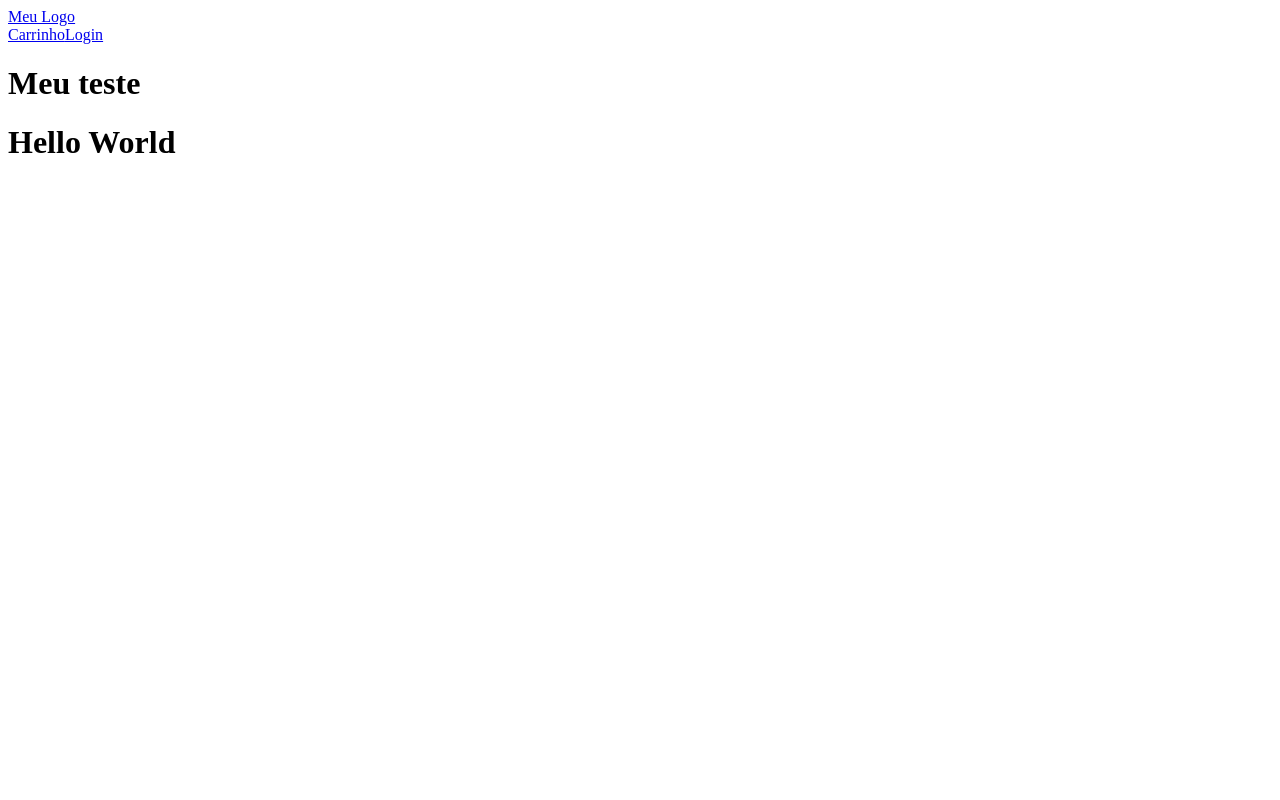
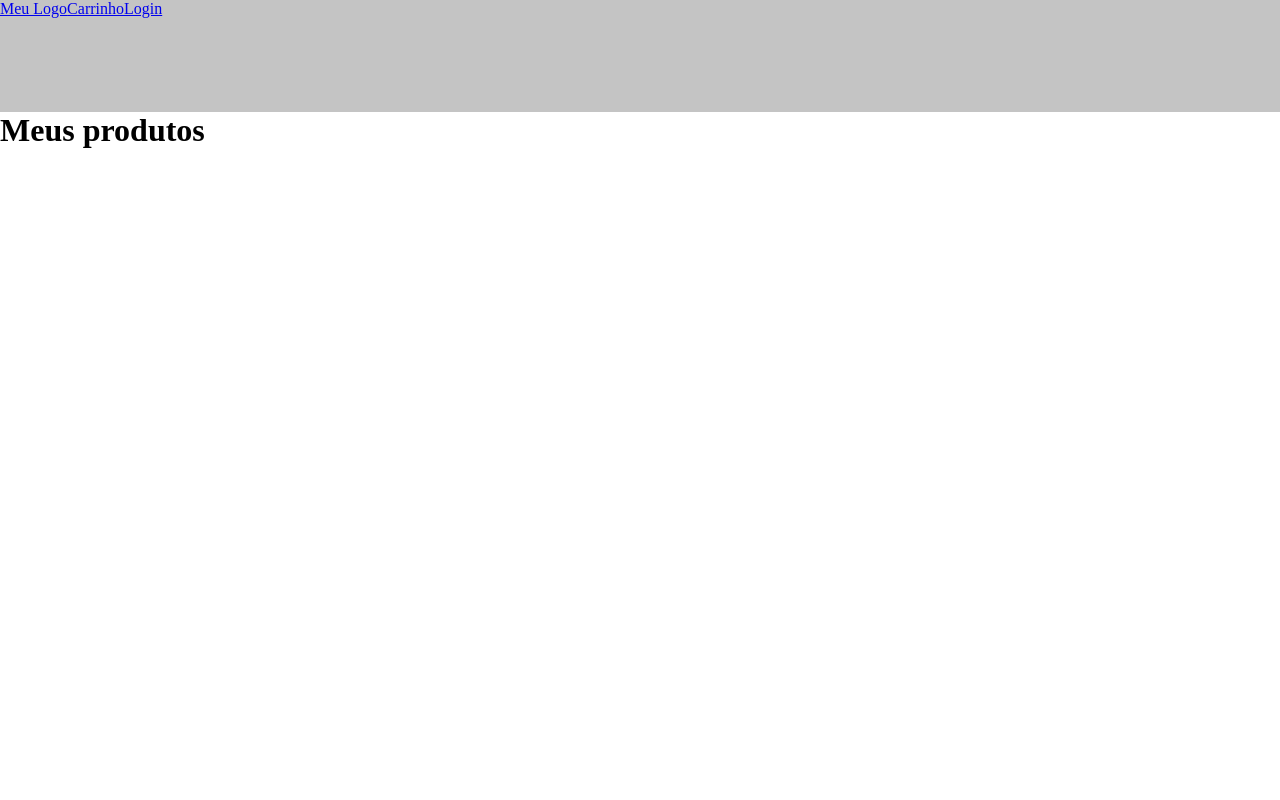
Before and after one commit to brunodias52/ReactWeb-Grupo05, a React (Create React App) app: page / in a window 1280 px wide. Shown: the top 800 px of the page. Built offline with nearby package versions, Linux system fonts and the light colour scheme.

Commit message:
estou modificando para exemplo

```diff
--- a/src/components/Header/style.js
+++ b/src/components/Header/style.js
@@ -1,5 +1,9 @@
 import styled from 'styled-components';
 
 export const HeaderBox = styled.div`
-
+    background-color: #C4C4C4;
+    display: flex;
+    max-width: 100%;
+    min-height: 7rem;
+    height: 7rem;
 `
--- a/src/pages/Home/index.jsx
+++ b/src/pages/Home/index.jsx
@@ -1,11 +1,13 @@
 import React from "react";
 import Header from "../../components/Header";
+
+import "../../../src/Global.css"
 
 const MyHome = () => {
     return (
       <>
         <Header />
-        <h1>Meu teste</h1>
+        <h1>Meus produtos</h1>
         </>
     )
 }
```
Also changed, not shown: 1 other file (tests, documents, lock files or other folders).
